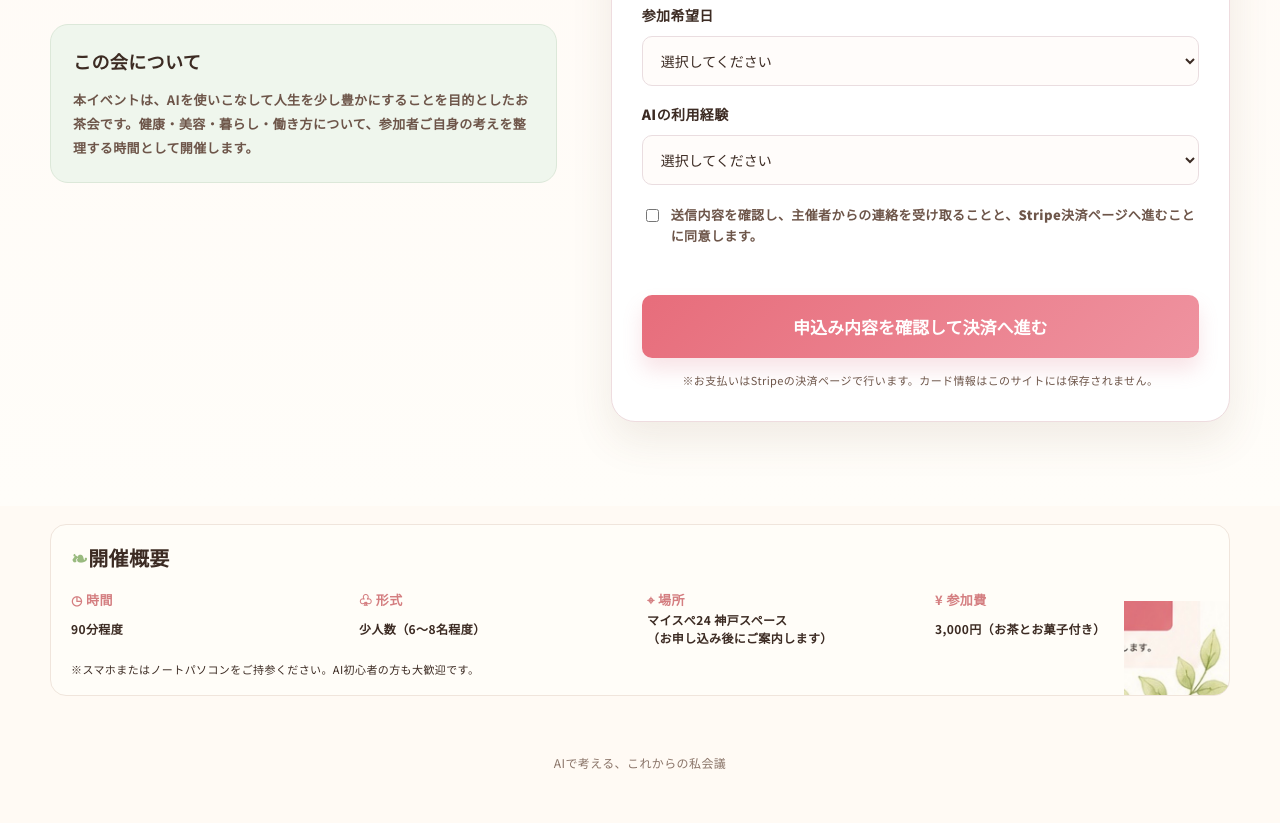
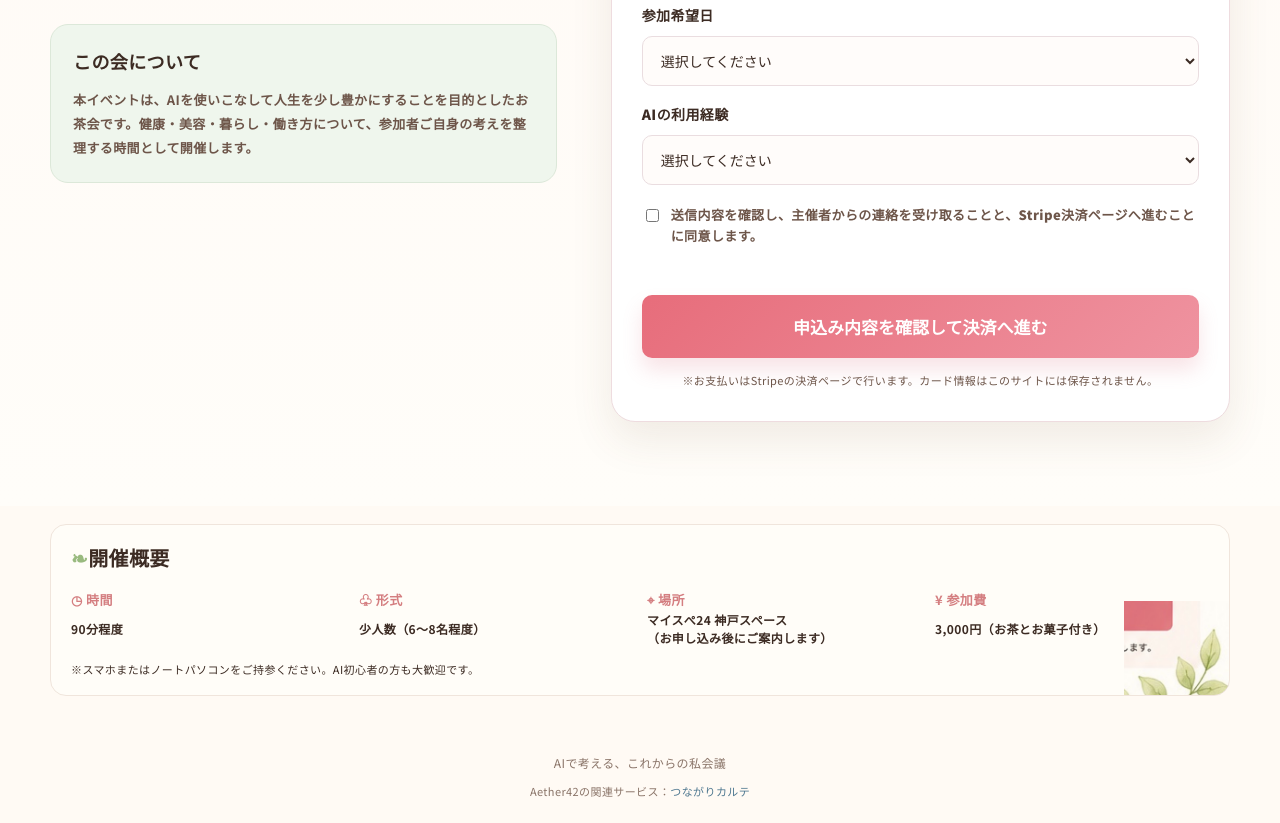
Before and after one commit to wayhiroshi/watashi-kaigi, a website: page index.html in a window 1280 px wide. Shown: the part 3008-3831 px from the top of the page. Before the commit the page ends 3805 px from the top, so only its background shows below. Drawn offline with Linux system fonts and the light colour scheme.

Commit message:
つながりカルテへの関連サービス導線を追加

```diff
--- a/index.html
+++ b/index.html
@@ -245,7 +245,10 @@
     </div>
   </div>
 
-  <footer class="site-footer">AIで考える、これからの私会議</footer>
+  <footer class="site-footer">
+    <p>AIで考える、これからの私会議</p>
+    <p class="related-service">Aether42の関連サービス：<a href="https://tsunagari.aether42.com/">つながりカルテ</a></p>
+  </footer>
   <script src="./script.js?v=stripe-checkout"></script>
 </body>
 </html>
--- a/style.css
+++ b/style.css
@@ -12,7 +12,7 @@
 .flow{padding-top:20px}.section-heading{text-align:center}.section-heading .section-kicker{font-size:25px;color:#5b3d2d}.section-heading>p:last-child{margin:2px 0 16px;font-size:14px}.plan-grid{display:grid;grid-template-columns:repeat(3,1fr);gap:18px}.plan-card{position:relative;min-height:330px;overflow:hidden;padding:19px 20px;background:#fff;border:1px solid #f0e5dc;border-radius:17px}.plan-card-1{background:#fffaf7}.plan-card-2{background:#f9fcf5}.plan-card-3{background:#fffaf2}.plan-title{display:flex;align-items:center;gap:12px}.plan-title span{display:grid;place-items:center;width:32px;height:32px;color:#fff;border-radius:50%;background:#e98c99;font-family:"Noto Serif JP",serif;font-size:18px}.plan-card-2 .plan-title span{background:#b5c97e}.plan-card-3 .plan-title span{background:#ed9c6c}.plan-title h3{margin:0;font-family:"Noto Serif JP",serif;font-size:19px}.plan-card p{margin:22px 0 0;font-size:15px;font-weight:600;line-height:1.85}.plan-card ul{position:relative;z-index:1;margin:18px 0 0;padding:0;list-style:none;font-size:14px;font-weight:600}.plan-card li{position:relative;margin:0 0 10px;padding-left:16px}.plan-card li:before{content:"•";position:absolute;left:0;color:#e77e86}.plan-card img{position:absolute;right:-6px;bottom:-6px;width:54%;mix-blend-mode:multiply}.plan-card-1 img{width:58%}.plan-card-2 img{width:62%}.plan-note{margin:12px 0 0;text-align:center;font-size:14px;font-weight:700}
 .support{padding-top:18px}.support-grid{display:grid;grid-template-columns:1fr 1fr 1fr;gap:18px;align-items:stretch}.support-card,.apply-card{position:relative;overflow:hidden;min-height:300px;padding:20px;background:#fffaf6;border:1px solid #f0e7dd;border-radius:17px}.support-line{background:#fbfcf4}.support-solo{background:#fff9f5}.support-card h3{position:relative;z-index:1;margin:0 0 15px;font-family:"Noto Serif JP",serif;font-size:18px;line-height:1.5}.support-card h3 span{color:#9fbe7c}.support-solo h3 span{color:#ef94a0}.support-card ul{position:relative;z-index:1;margin:0;padding:0;list-style:none;font-size:13px;font-weight:600}.support-card li{position:relative;margin:0 0 12px;padding-left:17px}.support-card li:before{content:"✓";position:absolute;left:0;color:#91b16f;font-weight:900}.support-solo li:before{color:#ec8490}.support-card img{position:absolute;right:-12px;bottom:-10px;width:42%;mix-blend-mode:multiply;opacity:.95}.support-solo img{width:48%}
 .apply-card{background:#fff6f6}.apply-head{display:flex;justify-content:space-between;align-items:center;margin:-20px -20px 17px;padding:12px 16px;background:#ec7480;color:#fff}.apply-head h3{margin:0;font-size:19px}.apply-head span{padding:3px 9px;background:#fff;border-radius:999px;color:#e46c78;font-size:11px;font-weight:800}.apply-card form{display:grid;gap:7px}.apply-card label{display:grid;gap:3px;font-size:11px;font-weight:800}.apply-card input,.apply-card select{width:100%;height:34px;padding:7px 9px;border:1px solid #eadde0;border-radius:5px;background:#fff;font:inherit;font-size:12px}.apply-card .check{display:flex;align-items:flex-start;gap:7px;margin-top:3px;line-height:1.45}.apply-card .check input{width:auto;height:auto;margin-top:4px}.apply-card button,.submit-link{display:block;width:100%;padding:11px;border:0;border-radius:6px;background:#e87380;color:#fff;text-align:center;font:inherit;font-weight:900;cursor:pointer}.form-note{margin:0;text-align:center;font-size:10px}.error-message{min-height:0;margin:0;color:#bf4048;font-size:10px;font-weight:700}
-.event-info{padding-top:18px}.event-box{position:relative;overflow:hidden;padding:16px 20px;background:#fffdf8;border:1px solid #f0e5dc;border-radius:16px}.event-title{font-family:"Noto Serif JP",serif;font-size:20px;font-weight:800}.event-title span{color:#99ba7f}.event-items{display:grid;grid-template-columns:repeat(4,1fr);gap:14px;margin-top:12px}.event-items div{display:grid;gap:2px;font-size:12px;line-height:1.5}.event-items b{color:#d47e80;font-size:13px}.event-items span{font-weight:650}.event-box>p{margin:12px 0 0;font-size:11px}.footer-leaf{position:absolute;right:-5px;bottom:-4px;width:110px;mix-blend-mode:multiply}.site-footer{padding:22px;text-align:center;color:#8a7468;font-size:12px}
+.event-info{padding-top:18px}.event-box{position:relative;overflow:hidden;padding:16px 20px;background:#fffdf8;border:1px solid #f0e5dc;border-radius:16px}.event-title{font-family:"Noto Serif JP",serif;font-size:20px;font-weight:800}.event-title span{color:#99ba7f}.event-items{display:grid;grid-template-columns:repeat(4,1fr);gap:14px;margin-top:12px}.event-items div{display:grid;gap:2px;font-size:12px;line-height:1.5}.event-items b{color:#d47e80;font-size:13px}.event-items span{font-weight:650}.event-box>p{margin:12px 0 0;font-size:11px}.footer-leaf{position:absolute;right:-5px;bottom:-4px;width:110px;mix-blend-mode:multiply}.site-footer{display:grid;gap:6px;padding:22px;text-align:center;color:#8a7468;font-size:12px}.site-footer p{margin:0}.related-service{font-size:11px}.related-service a{color:#4f7890;text-underline-offset:3px}
 .modal{position:fixed;inset:0;z-index:99;display:none;place-items:center;padding:20px}.modal.is-open{display:grid}.modal-backdrop{position:absolute;inset:0;background:rgba(49,35,28,.5)}.modal-panel{position:relative;width:min(460px,100%);padding:30px;background:#fff;border-radius:18px;box-shadow:var(--shadow)}.modal-panel h2{margin:0 0 8px;font-family:"Noto Serif JP",serif;font-size:24px}.modal-close{position:absolute;right:12px;top:10px;border:0;background:none;font-size:26px;cursor:pointer}
 @media(max-width:900px){.main-nav{display:none}.hero-grid{grid-template-columns:1fr;min-height:auto}.hero-copy{padding:44px 0 10px}.hero-visual{width:92%;margin:0 0 0 auto}.concept-box{grid-template-columns:1fr}.concept-visual{max-height:280px;overflow:hidden}.concept-visual img{width:70%;margin:auto}.support-grid{grid-template-columns:1fr}.event-items{grid-template-columns:repeat(2,1fr)}}
 @media(max-width:620px){.container{width:min(100% - 28px,1180px)}.site-header{padding:14px}.brand-name{font-size:20px}.brand-sub{font-size:12px}.hero h1{font-size:42px}.tag{font-size:14px}.hero-lead{font-size:20px}.hero-text{font-size:14px}.merit-list{gap:12px;justify-content:space-between}.merit-list li{font-size:10px}.concept-box{padding:20px}.concept h2{font-size:26px}.concept-copy p{font-size:13px}.section-heading .section-kicker{font-size:20px}.plan-grid{grid-template-columns:1fr}.plan-card{min-height:260px}.support-card,.apply-card{min-height:260px}.event-items{grid-template-columns:1fr 1fr}.event-box>p{padding-right:60px}.footer-leaf{width:85px}}
```
